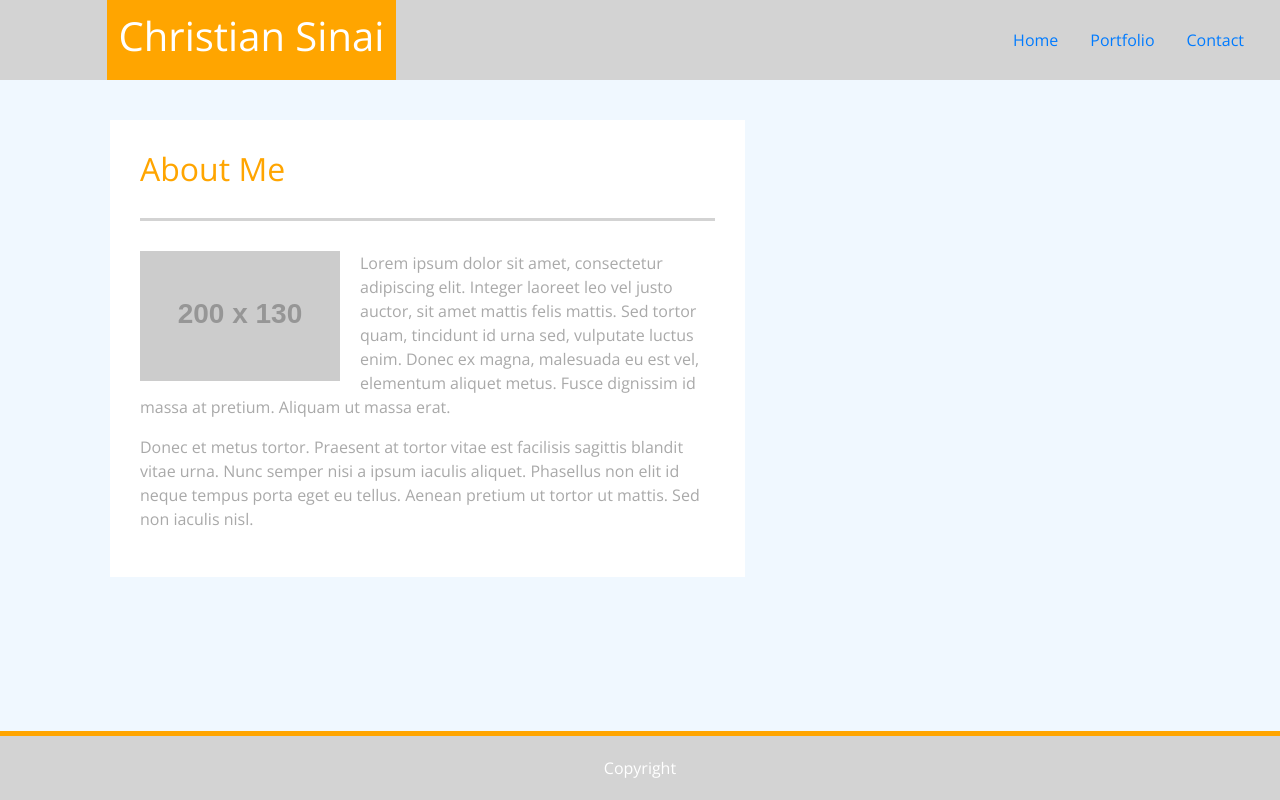
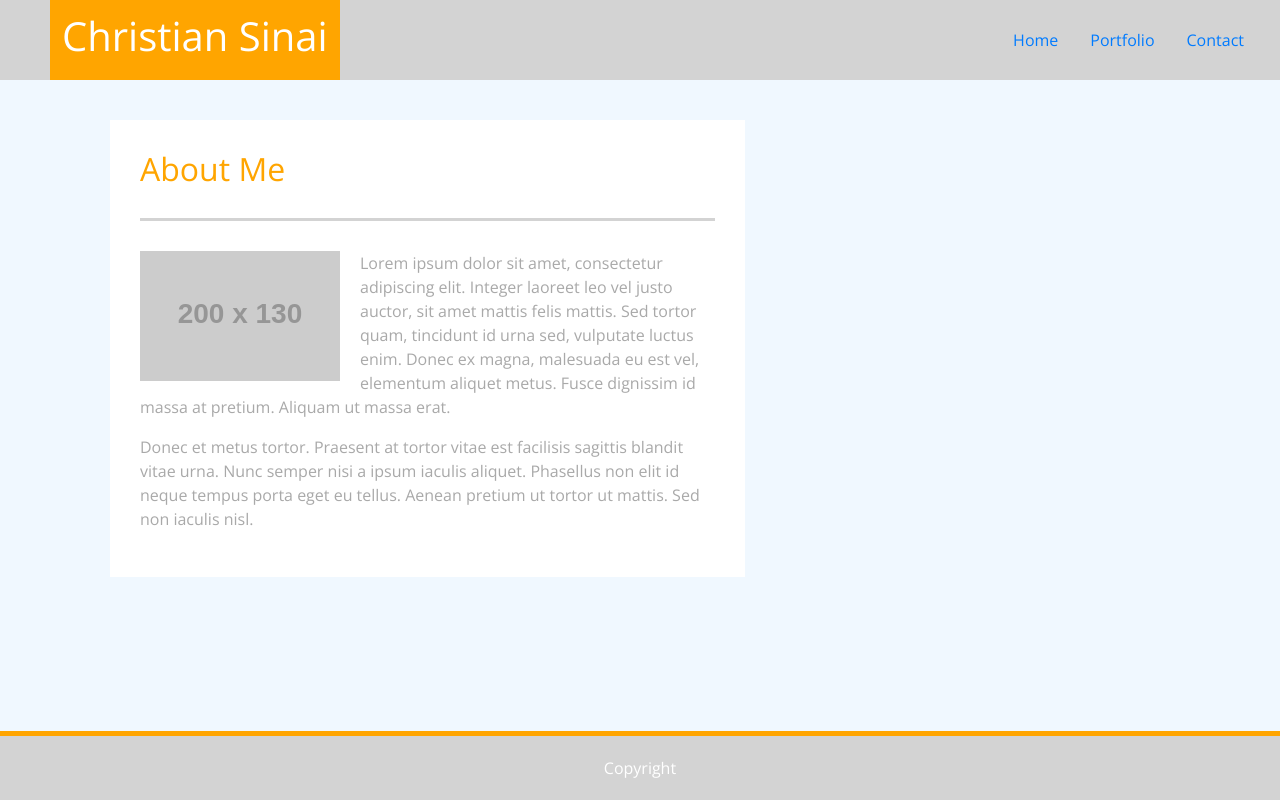
Before and after one commit to HumbleKind/responsive-portfolio, a plain HTML site: page index.html in a window 1280 px wide. Drawn offline with nearby package versions, Linux system fonts and the light colour scheme; placeholder pictures from the web are drawn by us.

Commit message:
updated header styles

```diff
--- a/style.css
+++ b/style.css
@@ -1,21 +1,19 @@
 header {
-    padding: 20px;
     background-color: lightgray;
 }
 
 .logo {
-    position: fixed;
-    top: 0;
-    left: 8.33%;
+    margin-left: 50px;
     float: left;
+    width: fit-content;
     padding: 12px;
     background-color: orange;
     color: white;
 }
 
-/* .active {
-    color: orange;
-} */
+.nav {
+    padding: 20px;
+}
 
 body {
     background-color: aliceblue;
```
Also changed, not shown: portfolio.html (+2 -1 lines).
